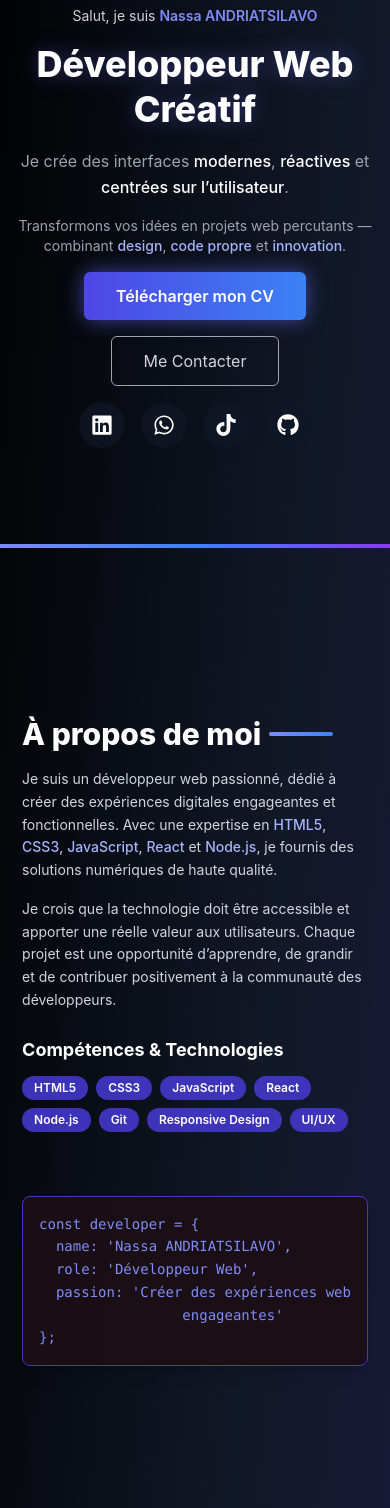
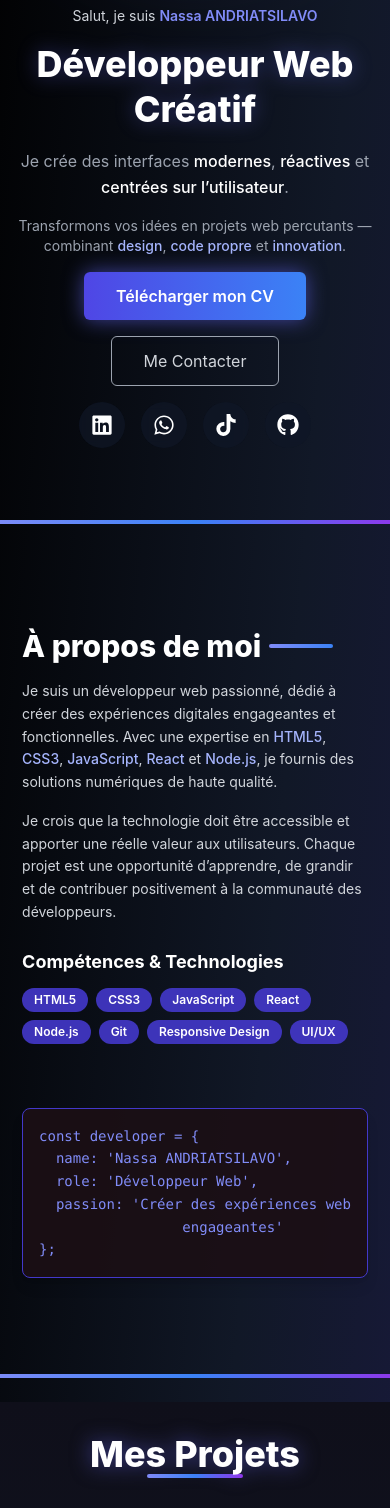
Before and after one commit to Nassa15/portfolio-frontend, a React app: page / in a window 390 px wide. Shown: the part 442-1950 px from the top of the page. Built offline with nearby package versions, Linux system fonts and the light colour scheme; the HTML template or start-up script is replaced by a standard one.

Commit message:
fix:responsive mobile espace

```diff
--- a/src/assets/styles/Contact.css
+++ b/src/assets/styles/Contact.css
@@ -2,10 +2,16 @@
   min-height: 100vh;
   background: linear-gradient(to bottom, #000, #0a0a0a, #000);
   color: white;
-  padding: 5rem 2rem;
+  padding: 2rem 1rem;
   display: flex;
   align-items: center;
   justify-content: center;
+}
+
+@media (min-width: 640px) {
+  .contact-section {
+    padding: 5rem 2rem;
+  }
 }
 
 .contact-container {
--- a/src/pages/ About.tsx
+++ b/src/pages/ About.tsx
@@ -7,7 +7,7 @@ const fadeInUp = {
 
 export default function About() {
   return (
-    <section className="flex flex-col lg:flex-row justify-between items-start w-full max-w-7xl mx-auto mt-20  mb-16 px-4 sm:px-6 gap-8 sm:gap-10 md:gap-16">
+    <section className="flex flex-col lg:flex-row justify-between items-start w-full max-w-7xl mx-auto mt-10 sm:mt-20  mb-8 sm:mb-16 px-4 sm:px-6 gap-8 sm:gap-10 md:gap-16">
 
       {/* Texte + Skills */}
       <motion.div
--- a/src/pages/Home.tsx
+++ b/src/pages/Home.tsx
@@ -152,7 +152,7 @@ export default function Home() {
 
       {/* Séparateur animé */}
       <motion.div
-        className="w-full h-1 my-12 bg-gradient-to-r from-indigo-400 via-blue-500 to-purple-600 rounded"
+        className="w-full h-1 my-6 sm:my-12 bg-gradient-to-r from-indigo-400 via-blue-500 to-purple-600 rounded"
         initial={{ width: 0 }}
         whileInView={{ width: "100%", transition: { duration: 1 } }}
       />
@@ -163,7 +163,7 @@ export default function Home() {
       </section>
 
       <motion.div
-        className="w-full h-1 my-12 bg-gradient-to-r from-indigo-400 via-blue-500 to-purple-600 rounded"
+        className="w-full h-1 my-6 sm:my-12 bg-gradient-to-r from-indigo-400 via-blue-500 to-purple-600 rounded"
         initial={{ width: 0 }}
         whileInView={{ width: "100%", transition: { duration: 1 } }}
       />
@@ -173,7 +173,7 @@ export default function Home() {
       </section>
 
       <motion.div
-        className="w-full h-1 my-12 bg-gradient-to-r from-indigo-400 via-blue-500 to-purple-600 rounded"
+        className="w-full h-1 my-6 sm:my-12 bg-gradient-to-r from-indigo-400 via-blue-500 to-purple-600 rounded"
         initial={{ width: 0 }}
         whileInView={{ width: "100%", transition: { duration: 1 } }}
       />
--- a/src/pages/Projects.tsx
+++ b/src/pages/Projects.tsx
@@ -96,7 +96,7 @@ const ProjectsCarousel: React.FC = () => {
   return (
     <section
       id="projects"
-      className="min-h-screen bg-gradient-to-b from-[#0f0f1a] via-[#111827] to-black text-white py-16 px-6 md:px-20"
+      className="min-h-screen bg-gradient-to-b from-[#0f0f1a] via-[#111827] to-black text-white py-8 sm:py-16 px-6 md:px-20"
     >
       <motion.h2
         variants={fadeUp}
```
